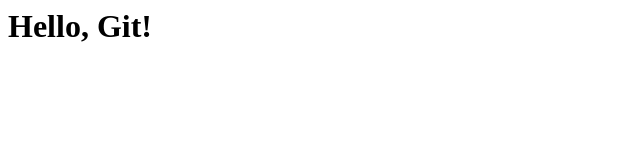
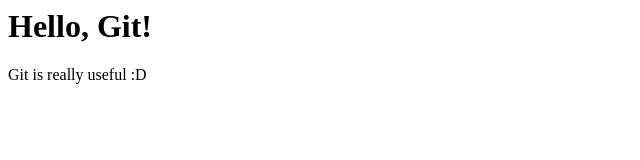
Before and after one commit to grungi-ankhfire/web09-first-repo, a plain HTML site: page index.html in a window 1280 px wide. Shown: the whole page, without its empty margins (0-640 px from the left). Drawn offline with Linux system fonts and the light colour scheme.

Commit message:
Added stylesheet

```diff
--- a/index.html
+++ b/index.html
@@ -1,5 +1,6 @@
 <html>
     <body>
         <h1>Hello, Git!</h1>
+        <p>Git is really useful :D</p>
     </body>
 </html>
--- /dev/null
+++ b/style.css
@@ -0,0 +1,3 @@
+p {
+    color: red;
+}
```
